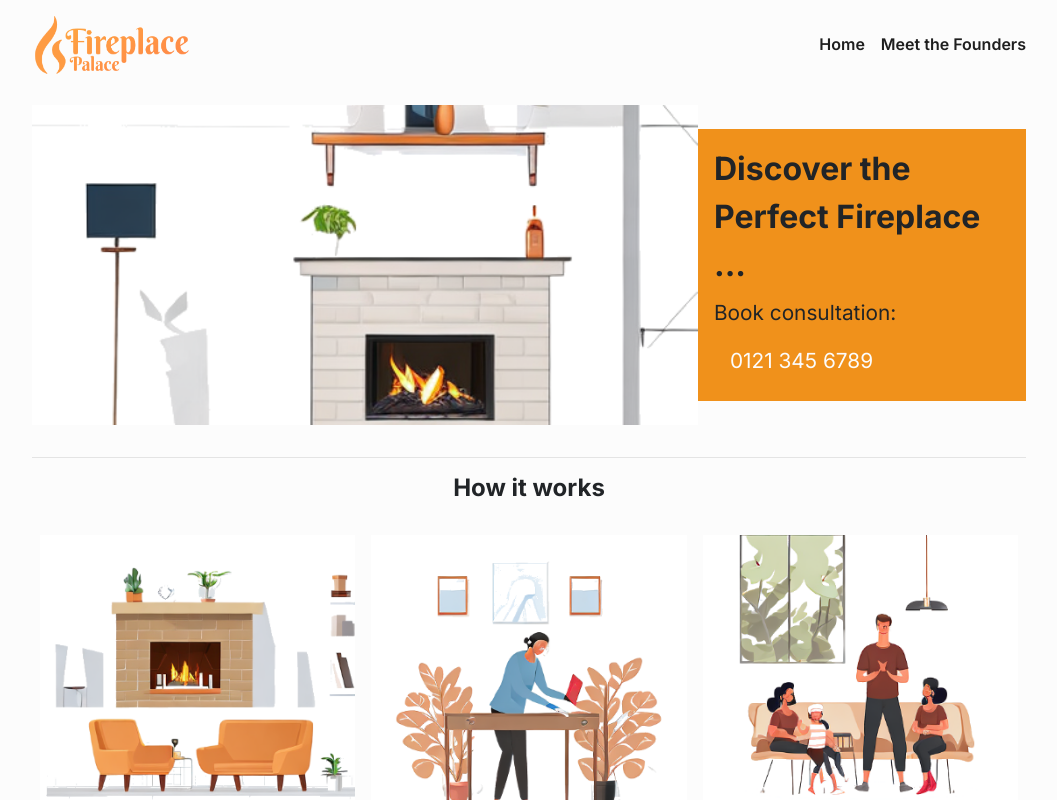
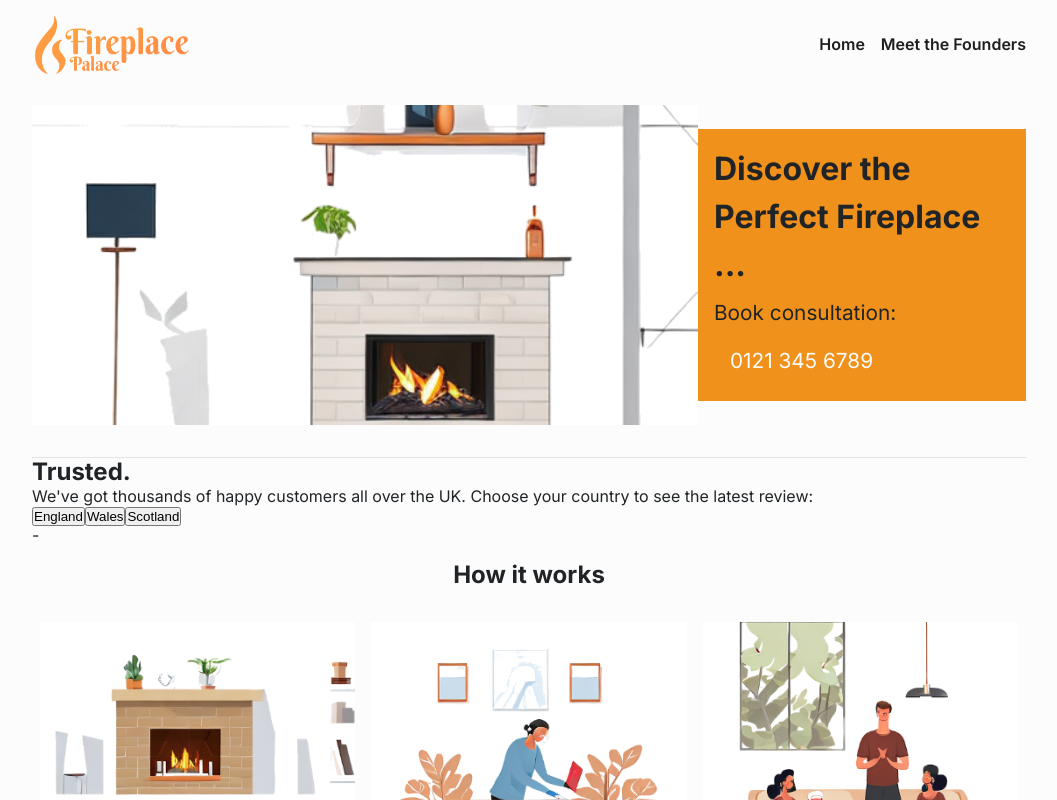
Before and after one commit to moose-hub/Fireplace-Palace, a Next.js app: page / in a window 1280 px wide. Shown: the top 800 px of the page, without its empty margins (111-1168 px from the left). Built offline with nearby package versions, Linux system fonts and the light colour scheme.

Commit message:
Implement the review section of the home page

```diff
--- a/app/page.js
+++ b/app/page.js
@@ -3,6 +3,7 @@ import "./page.css";
 
 import { HeroBanner } from '../components/heroBanner/homeHeroBanner';
 import { CardSection } from '../components/cardSection/CardSection';
+import Reviews from '../components/reviews/Reviews';
 
 import HIW1 from '../assets/how-it-works-1.png';
 import HIW2 from '../assets/how-it-works-2.png';
@@ -29,6 +30,7 @@ export default function Home() {
   return (
     <Main>
       <HeroBanner />
+      <Reviews />
       <CardSection title="How it works" cardData={cardData}/>
     </Main>
   )
--- /dev/null
+++ b/components/reviews/Reviews.jsx
@@ -0,0 +1,43 @@
+"use client";
+
+import "./Reviews.css"
+import { useState, useEffect } from "react";
+
+function Reviews() {
+
+  const [currentCountry, setCurrentCountry] = useState(null);
+  const [review, setReview] = useState({});
+
+  useEffect(() => {
+    if (currentCountry) {
+      fetch(`https://seal-app-336e8.ondigitalocean.app/reviews?country=${currentCountry}`)
+        .then(response => response.json())
+        .then(setReview);
+    }
+  }, [currentCountry]);
+
+  const handleClick = (ev) => {
+    setCurrentCountry(ev.target.textContent.toLowerCase())
+  }
+
+  return (
+    <>
+      <h2 className="reviews__title">Trusted.</h2>
+      <p className="reviews__desc">We've got thousands of happy customers all over the UK. Choose your country to see the latest review:</p>
+      <div onClick={handleClick} className="reviews__buttons">
+        <button className="reviews__button button-england">England</button>
+        <button className="reviews__button button-wales">Wales</button>
+        <button className="reviews__button button-scotland">Scotland</button>
+      </div>
+
+      <p className="reviews__text">
+        {review.text}
+      </p>
+      <div className="reviews__author">
+        {review.author} - <span className="reviews__author-location">{review.location}</span>
+      </div>
+    </>
+  );
+}
+
+export default Reviews;
```
Also changed, not shown: components/reviews/Reviews.css (added).
